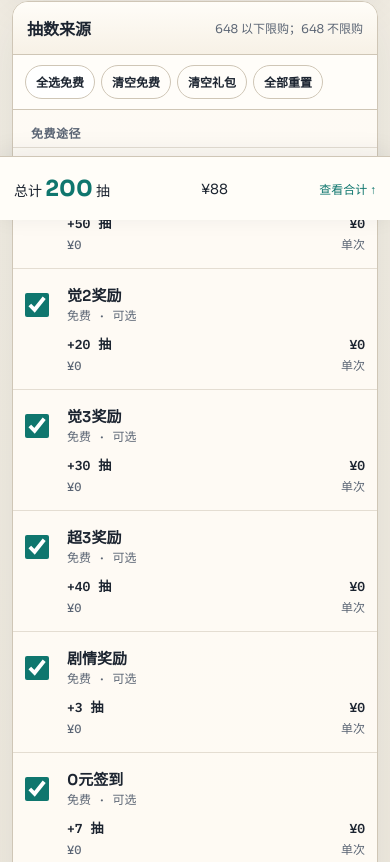
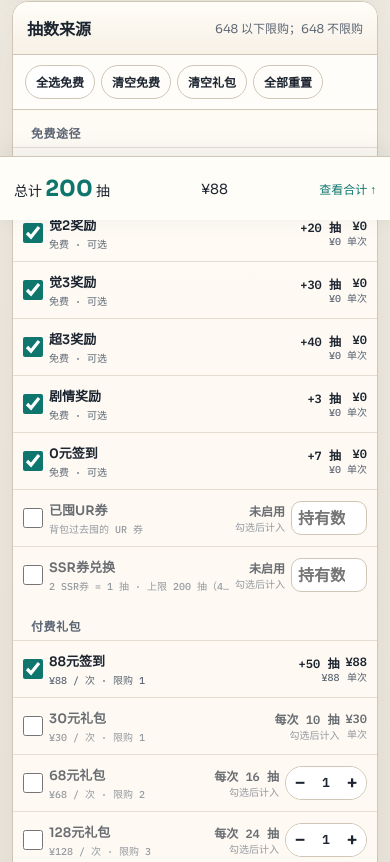
Before and after one commit to yyzh6236/cassell, a plain HTML site: page index.html in a window 390 px wide. Shown: the part 624-1486 px from the top of the page. Drawn offline with Linux system fonts and the light colour scheme.

Commit message:
Restore compact single-row mobile controls

```diff
--- a/assets/css/styles.css
+++ b/assets/css/styles.css
@@ -438,20 +438,17 @@
   .toolbar { display: flex; flex-wrap: wrap; gap: 6px; padding: 10px 12px; }
   .toolbar button { min-height: 34px; padding: 6px 10px; font-size: 12px; }
   .row, .row.ssr-row {
-    grid-template-columns: 32px minmax(0, 1fr) minmax(0, 1fr);
-    gap: 8px 10px; padding: 14px 12px;
+    grid-template-columns: 20px minmax(0, 1fr) auto auto;
+    gap: 6px; padding: 10px;
   }
-  .row > input[type="checkbox"] { grid-column: 1; grid-row: 1 / 3; width: 24px; height: 24px; margin: 0; align-self: stretch; min-height: 44px; }
-  .row .name { grid-column: 2 / 4; grid-row: 1; min-height: 44px; align-content: center; }
-  .name strong { white-space: normal; overflow: visible; font-size: 15px; }
-  .name span { line-height: 1.5; }
-  .row > .meta { grid-column: 2; grid-row: 2; text-align: left; white-space: normal; overflow-wrap: anywhere; line-height: 1.6; }
-  .row > :last-child { grid-column: 3; grid-row: 2; justify-self: end; }
-  .row > .meta:last-child { text-align: right; }
-  .ticket-input { width: 100%; max-width: 150px; height: 46px; font-size: 16px; }
-  .stepper { max-width: 100%; }
-  .stepper button { width: 44px; height: 44px; flex-shrink: 0; font-size: 22px; touch-action: manipulation; }
-  .stepper .count { min-width: 28px; font-size: 15px; }
+  .row > input[type="checkbox"] { width: 20px; height: 20px; margin: 0; }
+  .name strong { font-size: 13px; }
+  .name span { font-size: 10px; white-space: nowrap; overflow: hidden; text-overflow: ellipsis; }
+  .row > .meta { font-size: 10px; }
+  .meta b { font-size: 12px; }
+  .ticket-input { width: 76px; height: 34px; padding: 0 6px; font-size: 16px; }
+  .stepper button { width: 28px; height: 32px; font-size: 18px; touch-action: manipulation; }
+  .stepper .count { min-width: 24px; font-size: 13px; }
   .row.is-off .name, .row.is-off .meta { opacity: .65; }
   .stats { padding: 14px; }
   .ref-table th, .ref-table td { padding: 10px 6px; overflow-wrap: anywhere; }
```
